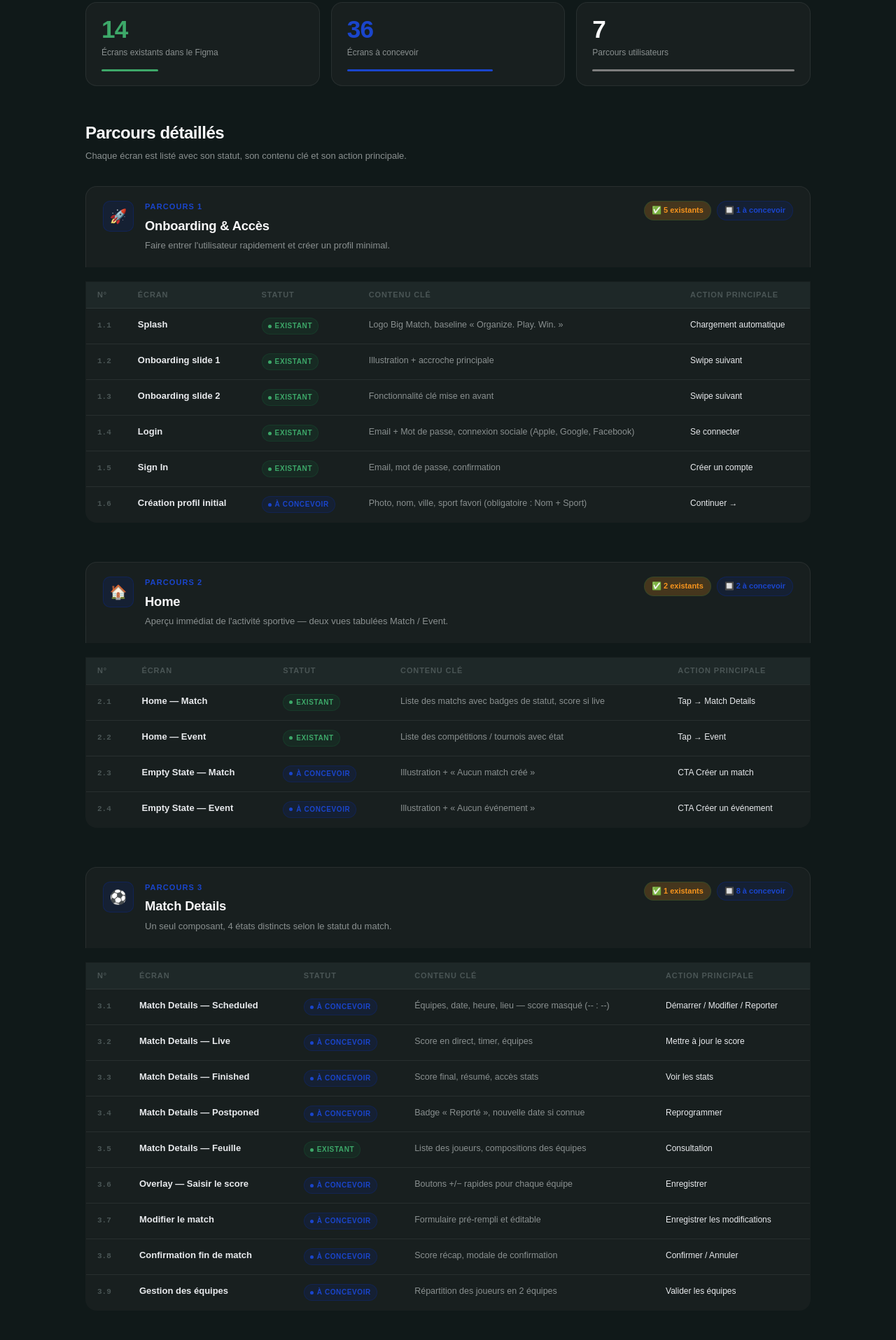
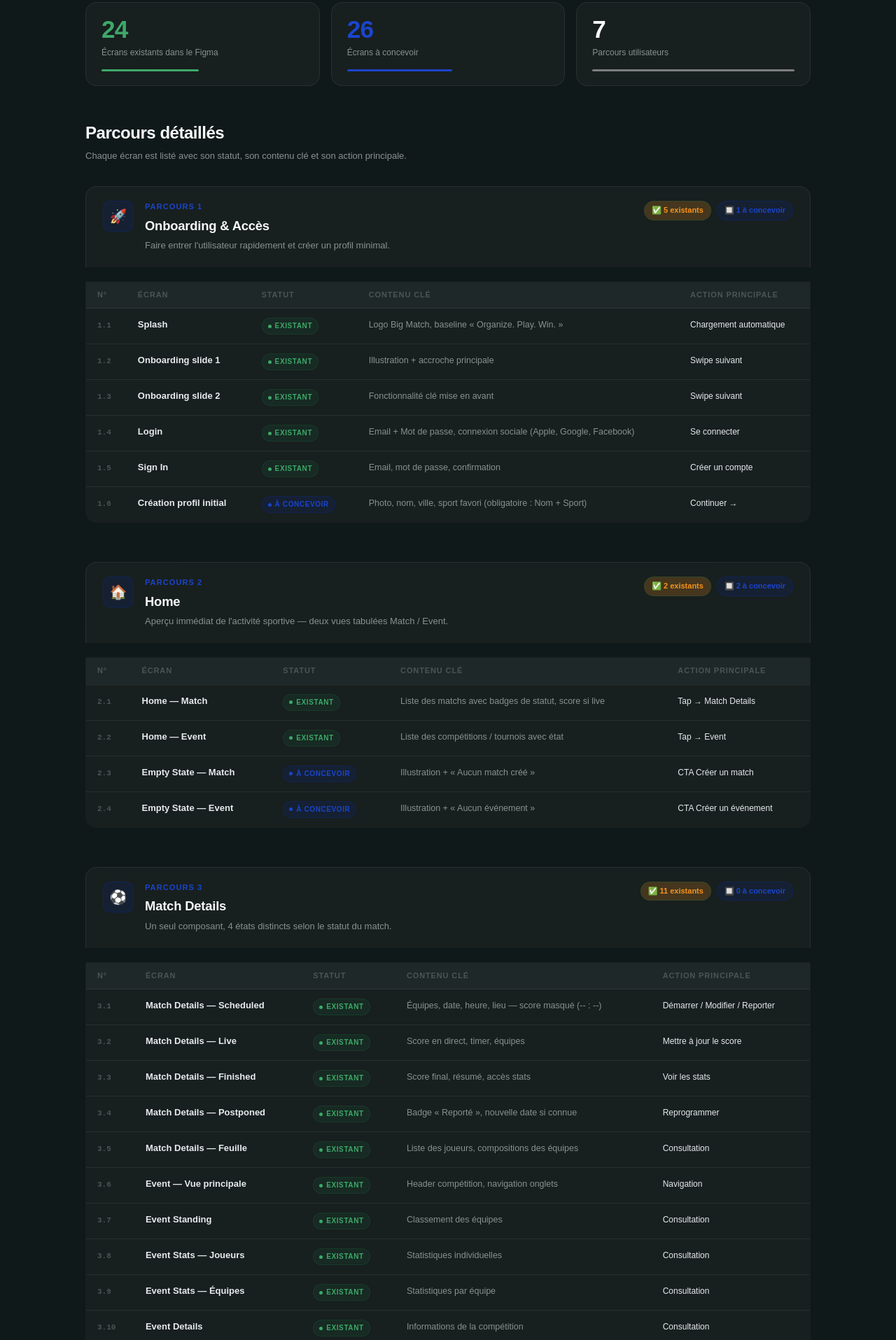
Before and after one commit to hersen649/bigmatch_parcours, a plain HTML site: page index.html in a window 1280 px wide. Shown: the part 885-2800 px from the top of the page at 70% size. Drawn offline with Linux system fonts and the light colour scheme; a web font is replaced by a local one.

Commit message:
maj des ecran 1

```diff
--- a/index.html
+++ b/index.html
@@ -609,11 +609,11 @@ body {
       <span class="label">Écrans total</span>
     </div>
     <div class="stat-pill">
-      <span class="num blue">14</span>
+      <span class="num blue">24</span>
       <span class="label">Existants ✅</span>
     </div>
     <div class="stat-pill">
-      <span class="num red">36</span>
+      <span class="num red">26</span>
       <span class="label">À concevoir</span>
     </div>
   </div>
@@ -659,14 +659,14 @@ body {
   <p class="section-sub">Répartition des 50 écrans par statut de conception.</p>
   <div class="status-overview" style="margin-bottom:48px">
     <div class="status-card">
-      <div class="s-num" style="color:#3da869">14</div>
+      <div class="s-num" style="color:#3da869">24</div>
       <div class="s-label">Écrans existants dans le Figma</div>
-      <div class="s-bar" style="background:#3da869;width:28%"></div>
+      <div class="s-bar" style="background:#3da869;width:48%"></div>
     </div>
     <div class="status-card">
-      <div class="s-num" style="color:var(--blue-light)">36</div>
+      <div class="s-num" style="color:var(--blue-light)">26</div>
       <div class="s-label">Écrans à concevoir</div>
-      <div class="s-bar" style="background:var(--blue-light);width:72%"></div>
+      <div class="s-bar" style="background:var(--blue-light);width:52%"></div>
     </div>
     <div class="status-card">
       <div class="s-num" style="color:var(--white)">7</div>
@@ -813,8 +813,8 @@ body {
         <div class="parcours-desc">Un seul composant, 4 états distincts selon le statut du match.</div>
       </div>
       <div class="parcours-counts">
-        <span class="count-badge count-exist">✅ 1 existants</span>
-        <span class="count-badge count-todo">🔲 8 à concevoir</span>
+        <span class="count-badge count-exist">✅ 11 existants</span>
+        <span class="count-badge count-todo">🔲 0 à concevoir</span>
       </div>
     </div>
     <table class="ecrans-table">
@@ -831,28 +831,28 @@ body {
         <tr>
           <td><span class="ecran-num">3.1</span></td>
           <td><span class="ecran-nom">Match Details — Scheduled</span></td>
-          <td><span class="badge-todo"><span class="badge-dot"></span>À concevoir</span></td>
+          <td><span class="badge-exist"><span class="badge-dot"></span>Existant</span></td>
           <td><span class="ecran-contenu">Équipes, date, heure, lieu — score masqué (-- : --)</span></td>
           <td><span class="ecran-action">Démarrer / Modifier / Reporter</span></td>
         </tr>
         <tr>
           <td><span class="ecran-num">3.2</span></td>
           <td><span class="ecran-nom">Match Details — Live</span></td>
-          <td><span class="badge-todo"><span class="badge-dot"></span>À concevoir</span></td>
+          <td><span class="badge-exist"><span class="badge-dot"></span>Existant</span></td>
           <td><span class="ecran-contenu">Score en direct, timer, équipes</span></td>
           <td><span class="ecran-action">Mettre à jour le score</span></td>
         </tr>
         <tr>
           <td><span class="ecran-num">3.3</span></td>
           <td><span class="ecran-nom">Match Details — Finished</span></td>
-          <td><span class="badge-todo"><span class="badge-dot"></span>À concevoir</span></td>
+          <td><span class="badge-exist"><span class="badge-dot"></span>Existant</span></td>
           <td><span class="ecran-contenu">Score final, résumé, accès stats</span></td>
           <td><span class="ecran-action">Voir les stats</span></td>
         </tr>
         <tr>
           <td><span class="ecran-num">3.4</span></td>
           <td><span class="ecran-nom">Match Details — Postponed</span></td>
-          <td><span class="badge-todo"><span class="badge-dot"></span>À concevoir</span></td>
+          <td><span class="badge-exist"><span class="badge-dot"></span>Existant</span></td>
           <td><span class="ecran-contenu">Badge « Reporté », nouvelle date si connue</span></td>
           <td><span class="ecran-action">Reprogrammer</span></td>
         </tr>
@@ -865,31 +865,45 @@ body {
         </tr>
         <tr>
           <td><span class="ecran-num">3.6</span></td>
-          <td><span class="ecran-nom">Overlay — Saisir le score</span></td>
-          <td><span class="badge-todo"><span class="badge-dot"></span>À concevoir</span></td>
-          <td><span class="ecran-contenu">Boutons +/− rapides pour chaque équipe</span></td>
-          <td><span class="ecran-action">Enregistrer</span></td>
+          <td><span class="ecran-nom">Event — Vue principale</span></td>
+          <td><span class="badge-exist"><span class="badge-dot"></span>Existant</span></td>
+          <td><span class="ecran-contenu">Header compétition, navigation onglets</span></td>
+          <td><span class="ecran-action">Navigation</span></td>
         </tr>
         <tr>
           <td><span class="ecran-num">3.7</span></td>
-          <td><span class="ecran-nom">Modifier le match</span></td>
-          <td><span class="badge-todo"><span class="badge-dot"></span>À concevoir</span></td>
-          <td><span class="ecran-contenu">Formulaire pré-rempli et éditable</span></td>
-          <td><span class="ecran-action">Enregistrer les modifications</span></td>
+          <td><span class="ecran-nom">Event Standing</span></td>
+          <td><span class="badge-exist"><span class="badge-dot"></span>Existant</span></td>
+          <td><span class="ecran-contenu">Classement des équipes</span></td>
+          <td><span class="ecran-action">Consultation</span></td>
         </tr>
         <tr>
           <td><span class="ecran-num">3.8</span></td>
-          <td><span class="ecran-nom">Confirmation fin de match</span></td>
-          <td><span class="badge-todo"><span class="badge-dot"></span>À concevoir</span></td>
-          <td><span class="ecran-contenu">Score récap, modale de confirmation</span></td>
-          <td><span class="ecran-action">Confirmer / Annuler</span></td>
+          <td><span class="ecran-nom">Event Stats — Joueurs</span></td>
+          <td><span class="badge-exist"><span class="badge-dot"></span>Existant</span></td>
+          <td><span class="ecran-contenu">Statistiques individuelles</span></td>
+          <td><span class="ecran-action">Consultation</span></td>
         </tr>
         <tr>
           <td><span class="ecran-num">3.9</span></td>
-          <td><span class="ecran-nom">Gestion des équipes</span></td>
-          <td><span class="badge-todo"><span class="badge-dot"></span>À concevoir</span></td>
-          <td><span class="ecran-contenu">Répartition des joueurs en 2 équipes</span></td>
-          <td><span class="ecran-action">Valider les équipes</span></td>
+          <td><span class="ecran-nom">Event Stats — Équipes</span></td>
+          <td><span class="badge-exist"><span class="badge-dot"></span>Existant</span></td>
+          <td><span class="ecran-contenu">Statistiques par équipe</span></td>
+          <td><span class="ecran-action">Consultation</span></td>
+        </tr>
+        <tr>
+          <td><span class="ecran-num">3.10</span></td>
+          <td><span class="ecran-nom">Event Details</span></td>
+          <td><span class="badge-exist"><span class="badge-dot"></span>Existant</span></td>
+          <td><span class="ecran-contenu">Informations de la compétition</span></td>
+          <td><span class="ecran-action">Consultation</span></td>
+        </tr>
+        <tr>
+          <td><span class="ecran-num">3.11</span></td>
+          <td><span class="ecran-nom">Event Live Match</span></td>
+          <td><span class="badge-exist"><span class="badge-dot"></span>Existant</span></td>
+          <td><span class="ecran-contenu">Match en cours dans le tournoi</span></td>
+          <td><span class="ecran-action">Suivi live</span></td>
         </tr>
       </tbody>
     </table>
@@ -904,8 +918,8 @@ body {
         <div class="parcours-desc">Parcours prioritaire — créer un match structuré en moins de 2 minutes.</div>
       </div>
       <div class="parcours-counts">
-        <span class="count-badge count-exist">✅ 0 existants</span>
-        <span class="count-badge count-todo">🔲 6 à concevoir</span>
+        <span class="count-badge count-exist">✅ 6 existants</span>
+        <span class="count-badge count-todo">🔲 0 à concevoir</span>
       </div>
     </div>
     <table class="ecrans-table">
@@ -922,42 +936,42 @@ body {
         <tr>
           <td><span class="ecran-num">4.1</span></td>
           <td><span class="ecran-nom">Choix du type</span></td>
-          <td><span class="badge-todo"><span class="badge-dot"></span>À concevoir</span></td>
+          <td><span class="badge-exist"><span class="badge-dot"></span>Existant</span></td>
           <td><span class="ecran-contenu">Match ou Événement / Tournoi</span></td>
           <td><span class="ecran-action">Sélectionner</span></td>
         </tr>
         <tr>
           <td><span class="ecran-num">4.2</span></td>
           <td><span class="ecran-nom">Choix du sport</span></td>
-          <td><span class="badge-todo"><span class="badge-dot"></span>À concevoir</span></td>
+          <td><span class="badge-exist"><span class="badge-dot"></span>Existant</span></td>
           <td><span class="ecran-contenu">Grid d'icônes — Football, Basket, Volley, Tennis…</span></td>
           <td><span class="ecran-action">Sélectionner le sport</span></td>
         </tr>
         <tr>
           <td><span class="ecran-num">4.3</span></td>
           <td><span class="ecran-nom">Infos essentielles (étape 1/3)</span></td>
-          <td><span class="badge-todo"><span class="badge-dot"></span>À concevoir</span></td>
+          <td><span class="badge-exist"><span class="badge-dot"></span>Existant</span></td>
           <td><span class="ecran-contenu">Titre (facultatif), Date, Heure, Lieu</span></td>
           <td><span class="ecran-action">Suivant</span></td>
         </tr>
         <tr>
           <td><span class="ecran-num">4.4</span></td>
           <td><span class="ecran-nom">Format & règles (étape 2/3)</span></td>
-          <td><span class="badge-todo"><span class="badge-dot"></span>À concevoir</span></td>
+          <td><span class="badge-exist"><span class="badge-dot"></span>Existant</span></td>
           <td><span class="ecran-contenu">Nombre de joueurs, durée, format score</span></td>
           <td><span class="ecran-action">Suivant</span></td>
         </tr>
         <tr>
           <td><span class="ecran-num">4.5</span></td>
           <td><span class="ecran-nom">Récapitulatif (étape 3/3)</span></td>
-          <td><span class="badge-todo"><span class="badge-dot"></span>À concevoir</span></td>
+          <td><span class="badge-exist"><span class="badge-dot"></span>Existant</span></td>
           <td><span class="ecran-contenu">Synthèse de toutes les infos saisies</span></td>
           <td><span class="ecran-action">Publier le match</span></td>
         </tr>
         <tr>
           <td><span class="ecran-num">4.6</span></td>
           <td><span class="ecran-nom">Succès — Publication</span></td>
-          <td><span class="badge-todo"><span class="badge-dot"></span>À concevoir</span></td>
+          <td><span class="badge-exist"><span class="badge-dot"></span>Existant</span></td>
           <td><span class="ecran-contenu">Confirmation visuelle animée</span></td>
           <td><span class="ecran-action">Gérer le match / Partager</span></td>
         </tr>
@@ -974,8 +988,8 @@ body {
         <div class="parcours-desc">Créer et gérer une compétition structurée — poules, élimination, ligue.</div>
       </div>
       <div class="parcours-counts">
-        <span class="count-badge count-exist">✅ 6 existants</span>
-        <span class="count-badge count-todo">🔲 7 à concevoir</span>
+        <span class="count-badge count-exist">✅ 0 existants</span>
+        <span class="count-badge count-todo">🔲 11 à concevoir</span>
       </div>
     </div>
     <table class="ecrans-table">
@@ -1026,55 +1040,41 @@ body {
         </tr>
         <tr>
           <td><span class="ecran-num">5.6</span></td>
-          <td><span class="ecran-nom">Event — Vue principale</span></td>
-          <td><span class="badge-exist"><span class="badge-dot"></span>Existant</span></td>
-          <td><span class="ecran-contenu">Header compétition, navigation onglets</span></td>
-          <td><span class="ecran-action">Navigation</span></td>
+          <td><span class="ecran-nom">Overlay — Saisir le score</span></td>
+          <td><span class="badge-todo"><span class="badge-dot"></span>À concevoir</span></td>
+          <td><span class="ecran-contenu">Boutons +/− rapides pour chaque équipe</span></td>
+          <td><span class="ecran-action">Enregistrer</span></td>
         </tr>
         <tr>
           <td><span class="ecran-num">5.7</span></td>
-          <td><span class="ecran-nom">Event Standing</span></td>
-          <td><span class="badge-exist"><span class="badge-dot"></span>Existant</span></td>
-          <td><span class="ecran-contenu">Classement des équipes</span></td>
-          <td><span class="ecran-action">Consultation</span></td>
+          <td><span class="ecran-nom">Modifier le match</span></td>
+          <td><span class="badge-todo"><span class="badge-dot"></span>À concevoir</span></td>
+          <td><span class="ecran-contenu">Formulaire pré-rempli et éditable</span></td>
+          <td><span class="ecran-action">Enregistrer les modifications</span></td>
         </tr>
         <tr>
           <td><span class="ecran-num">5.8</span></td>
-          <td><span class="ecran-nom">Event Stats — Joueurs</span></td>
-          <td><span class="badge-exist"><span class="badge-dot"></span>Existant</span></td>
-          <td><span class="ecran-contenu">Statistiques individuelles</span></td>
-          <td><span class="ecran-action">Consultation</span></td>
+          <td><span class="ecran-nom">Confirmation fin de match</span></td>
+          <td><span class="badge-todo"><span class="badge-dot"></span>À concevoir</span></td>
+          <td><span class="ecran-contenu">Score récap, modale de confirmation</span></td>
+          <td><span class="ecran-action">Confirmer / Annuler</span></td>
         </tr>
         <tr>
           <td><span class="ecran-num">5.9</span></td>
-          <td><span class="ecran-nom">Event Stats — Équipes</span></td>
-          <td><span class="badge-exist"><span class="badge-dot"></span>Existant</span></td>
-          <td><span class="ecran-contenu">Statistiques par équipe</span></td>
-          <td><span class="ecran-action">Consultation</span></td>
+          <td><span class="ecran-nom">Gestion des équipes</span></td>
+          <td><span class="badge-todo"><span class="badge-dot"></span>À concevoir</span></td>
+          <td><span class="ecran-contenu">Répartition des joueurs en 2 équipes</span></td>
+          <td><span class="ecran-action">Valider les équipes</span></td>
         </tr>
         <tr>
           <td><span class="ecran-num">5.10</span></td>
-          <td><span class="ecran-nom">Event Details</span></td>
-          <td><span class="badge-exist"><span class="badge-dot"></span>Existant</span></td>
-          <td><span class="ecran-contenu">Informations de la compétition</span></td>
-          <td><span class="ecran-action">Consultation</span></td>
-        </tr>
-        <tr>
-          <td><span class="ecran-num">5.11</span></td>
-          <td><span class="ecran-nom">Event Live Match</span></td>
-          <td><span class="badge-exist"><span class="badge-dot"></span>Existant</span></td>
-          <td><span class="ecran-contenu">Match en cours dans le tournoi</span></td>
-          <td><span class="ecran-action">Suivi live</span></td>
-        </tr>
-        <tr>
-          <td><span class="ecran-num">5.12</span></td>
           <td><span class="ecran-nom">Bracket / Tableau</span></td>
           <td><span class="badge-todo"><span class="badge-dot"></span>À concevoir</span></td>
           <td><span class="ecran-contenu">Visualisation des phases — arbre d'élimination</span></td>
           <td><span class="ecran-action">Consultation</span></td>
         </tr>
         <tr>
-          <td><span class="ecran-num">5.13</span></td>
+          <td><span class="ecran-num">5.11</span></td>
           <td><span class="ecran-nom">Podium Tournoi</span></td>
           <td><span class="badge-todo"><span class="badge-dot"></span>À concevoir</span></td>
           <td><span class="ecran-contenu">Résultat final de la compétition</span></td>
```
